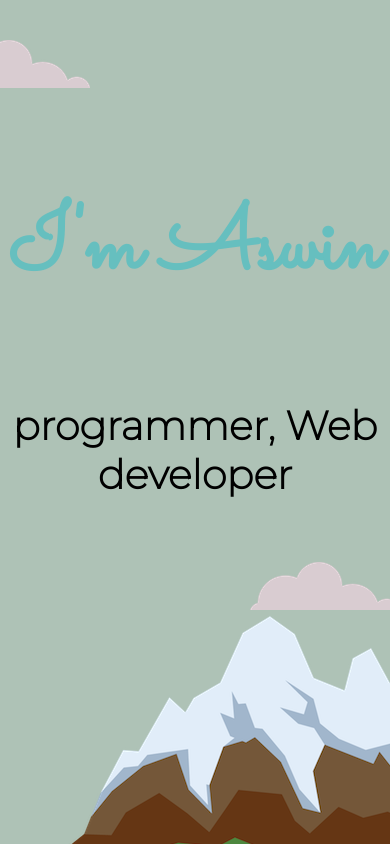
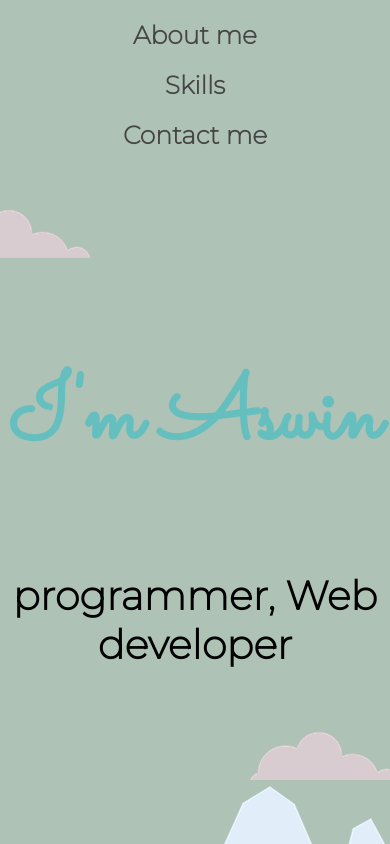
Before and after one commit to sasukexo/Porfolio, a plain HTML site: page index.html in a window 390 px wide. Shown: the top 844 px of the page. Drawn offline with Linux system fonts and the light colour scheme.

Commit message:
added javascripts

```diff
--- a/index.html
+++ b/index.html
@@ -19,6 +19,28 @@
     <title>Aswin</title>
 </head>
 <body>
+  <div class="navbar">
+    <a href="#"class="nav-link" data-target=".section1">About me </a>
+    <a href="#" class="nav-link" data-target=".section2">Skills</a>
+    <a href="#" class="nav-link" data-target=".section3">Contact me</a>
+  </div>
+
+  <style>
+    .navbar {
+      display: flex;
+      justify-content: center;
+      align-items: center;
+      background-color: #AEC2B6;
+      padding: 10px;
+    }
+
+    @media (max-width: 768px) {
+      .navbar {
+        flex-direction: column;
+      }
+    }
+  </style>
+
     <div class="top-container">
         <img class="top-cloud" src="image/cloud.png" aly="cloud.png">
         <h1>I'm Aswin</h1>
@@ -28,10 +50,11 @@
     </div>
     <div class="middle-container">
         <div class="profile">
+          <section class="section1">
           <img class="mine" src="myself.jpeg" alt="self">
           <h2>Hello.</h2>
           <p class="intro"> I'm Aswin and I'm currently studying Computer Science Business System as an undergraduate student at Panimalar Engineering College.
-
+</section>
 
 
 </p>
@@ -40,6 +63,8 @@
         <div class="skills">
           <h2>My Skills.</h2>
           <div class="skill-row">
+             <section class="section2">
+
             <img class="skills-image" src="https://static.djangoproject.com/img/logos/django-logo-negative.1d528e2cb5fb.png" alt="django">
             <h3>Back-end</h3>
             <p >The present focus of my learning is Django and Python and I have gained considerable proficiency in it , I intend to develop numerous projects using them.</p>
@@ -48,9 +73,11 @@
             <img class="skills-image2" src="https://media4.giphy.com/media/ZVik7pBtu9dNS/200w.webp?cid=ecf05e47slko6i78fx8a1qk2d2ka5k0foqc9aej2la6xfnf1&rid=200w.webp&ct=g" alt="programming">
             <h3>Front-end</h3>
             <p>I possess strong proficiency in HTML, CSS, and Bootstrap, enabling me to construct webpages utilizing these technologies.</p>
+            </section>
           </div>
         </div>
         <hr>
+        <section class="section3">
         <div class="contact-me">
           <h2>Get In Touch</h2>
           <h3>Let's Connect.</h3>
@@ -78,7 +105,23 @@
         </a>
 
         <p class="copyright">© Aswin.</p>
+        </section>
       </div>
+
+      <script>
+        const navLinks = document.querySelectorAll('.nav-link');
+
+      navLinks.forEach(link => {
+      link.addEventListener('click', (event) => {
+      event.preventDefault();
+      const targetClass = link.dataset.target;
+      const targetSection = document.querySelector(targetClass);
+      targetSection.scrollIntoView({ behavior: 'smooth' });
+  });
+});
+
+
+      </script>
 
 
 
--- a/style.css
+++ b/style.css
@@ -168,3 +168,26 @@ p{
     .social-img:hover {
       transform: scale(1.2);
     }
+
+
+    .navbar a {
+      display: block;
+      padding: 10px;
+      margin: 0 10px;
+      text-decoration: none;
+      background-color: #AEC2B6;
+      font-weight: bold;
+    }
+
+    .navbar a:hover {
+      color: #fff;
+      background-color: #333;
+    }
+    @media (max-width: 768px) {
+      .navbar {
+        flex-direction: column;
+      }
+    }
+    .nav-link{
+      color:#454545;
+    }
```
